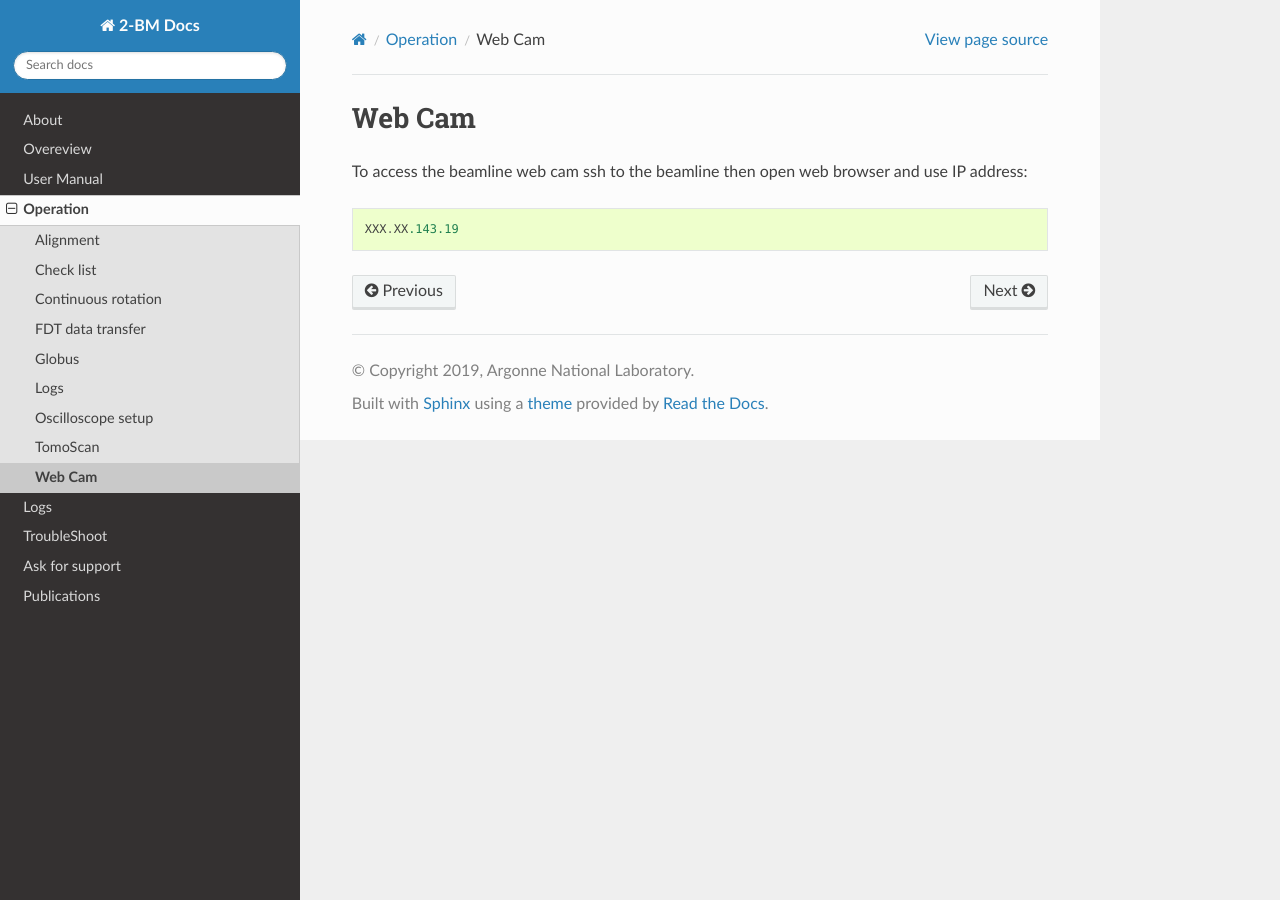
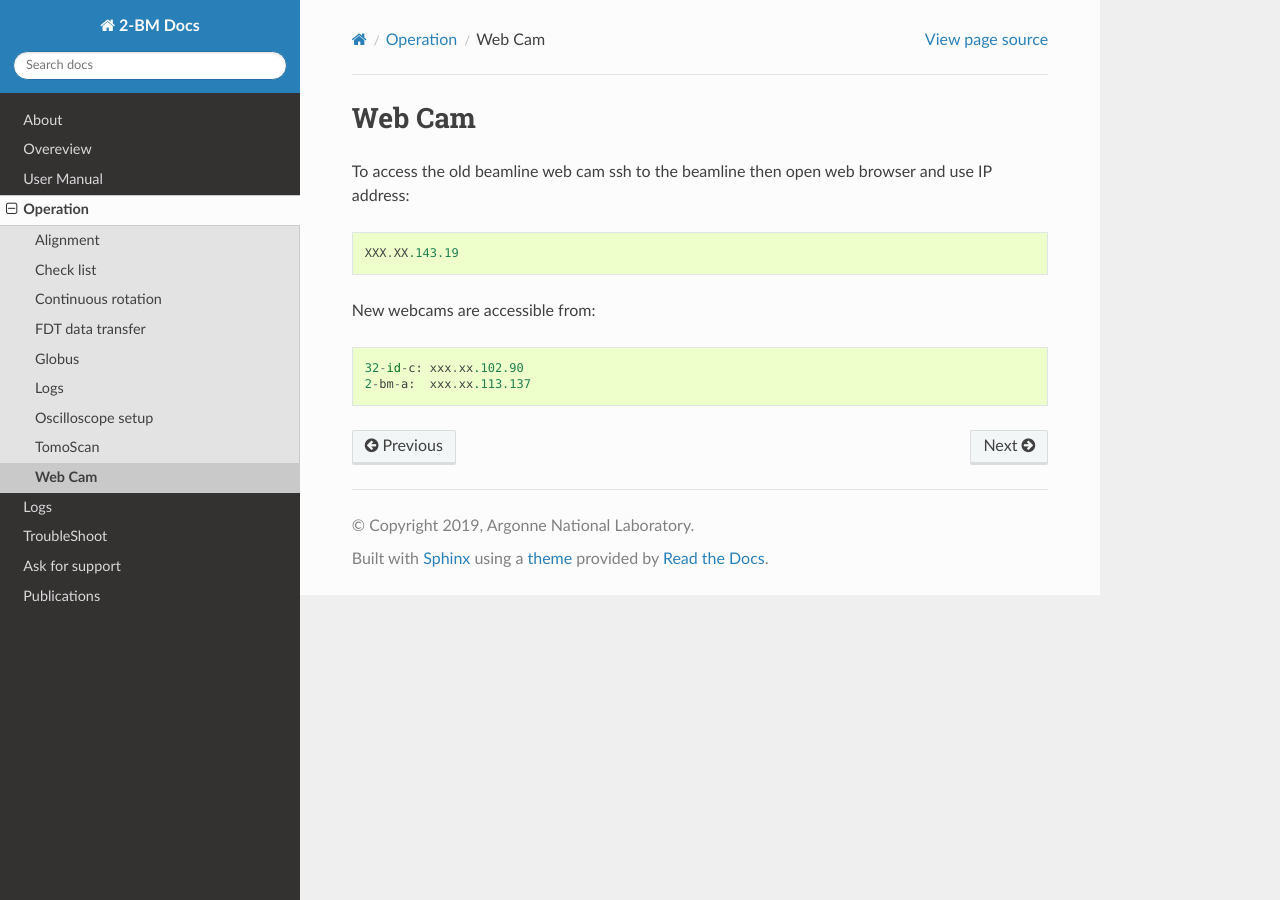
Before and after one commit to xray-imaging/2bm-docs, a Sphinx documentation site: the page built from docs/source/ops/item_025.rst, in a window 1280 px wide. Built offline with Sphinx 7.4.7 and the Read the Docs theme 2.0.0, drawn with Linux system fonts in a browser that asks for light colours; the version number could not be read and is left out.

Commit message:
added new cams

```diff
--- a/docs/source/ops/item_025.rst
+++ b/docs/source/ops/item_025.rst
@@ -4,6 +4,11 @@ Web Cam
 .. contents::
    :local:
 
-To access the beamline web cam ssh to the beamline then open web browser and use IP address::
+To access the old beamline web cam ssh to the beamline then open web browser and use IP address::
 
     XXX.XX.143.19
+
+New webcams are accessible from::
+
+    32-id-c: xxx.xx.102.90
+    2-bm-a:  xxx.xx.113.137
```
